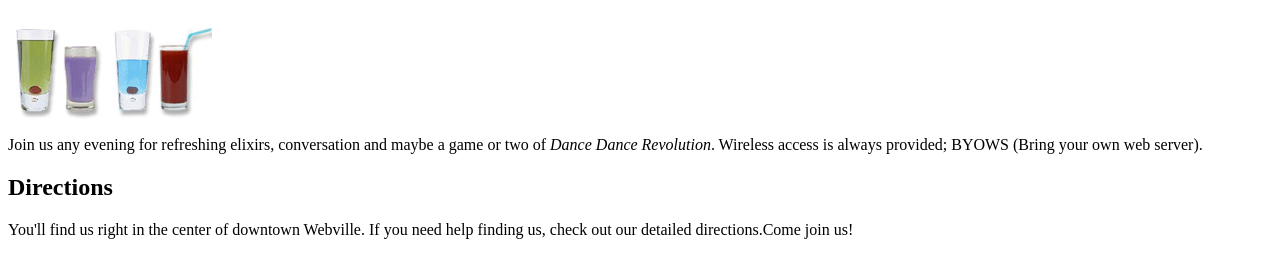
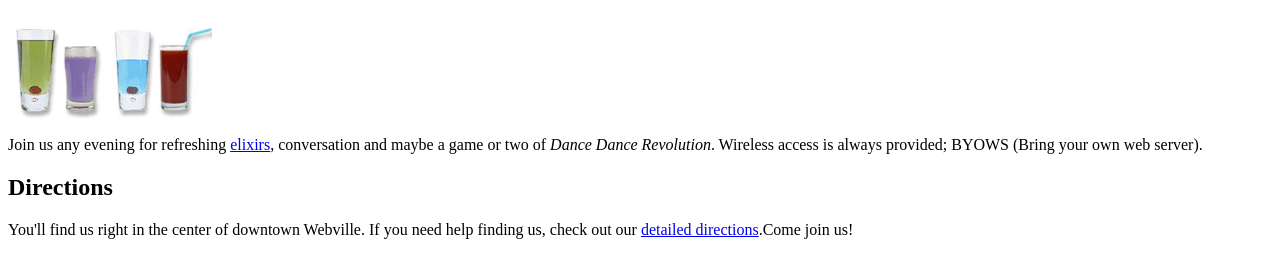
Before and after one commit to mwj-coder/repo-mwj, a plain HTML site: page 06/indox.html in a window 1280 px wide. Shown: the part 46-324 px from the top of the page. Drawn offline with Linux system fonts and the light colour scheme.

Commit message:
添加了一部分超链接

```diff
--- a/06/indox.html
+++ b/06/indox.html
@@ -8,7 +8,7 @@
     <img src="drinks.gif">
     <p>
       Join us any evening for
-      refreshing elixirs,
+      refreshing <a href="elixirs.html">elixirs</a>,
       conversation and maybe a game or two of
       <em>Dance Dance Revolution</em>.
       Wireless access is always provided;
@@ -18,7 +18,7 @@
     <p>
       You'll find us right in the center of downtown Webville.
       If you need help finding us, check out
-      our detailed directions.Come join us!
+      our <a href="directions.html">detailed directions</a>.Come join us!
     </p>
   </body>
 </html>
```
Also changed, not shown: 06/directions.html (+1 -1 lines), 06/elixirs.html (+1 -1 lines).
